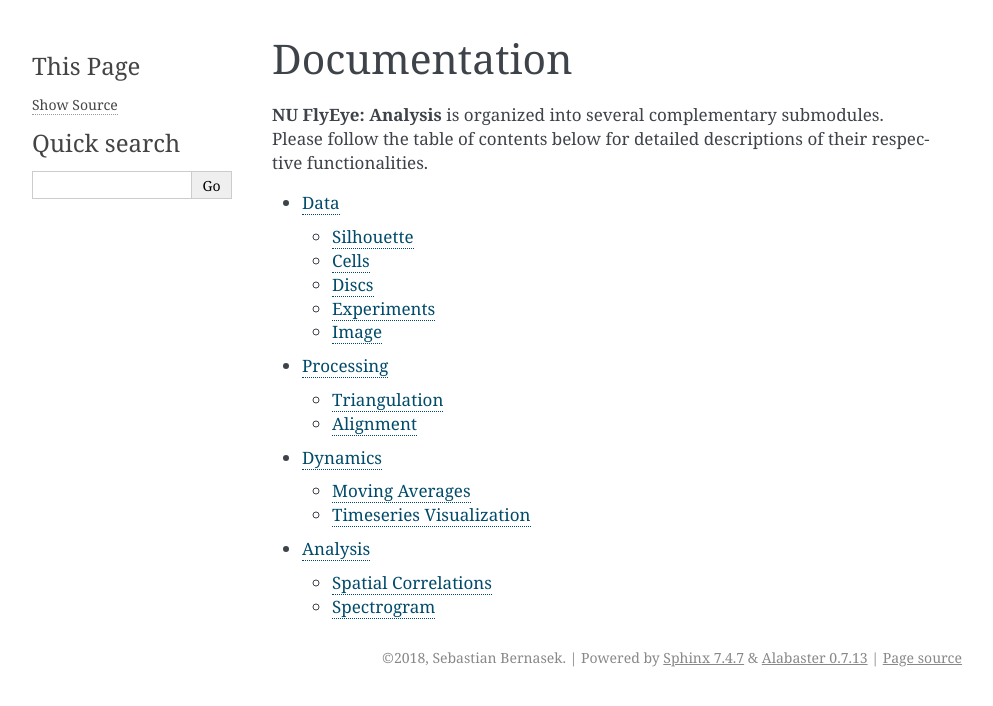
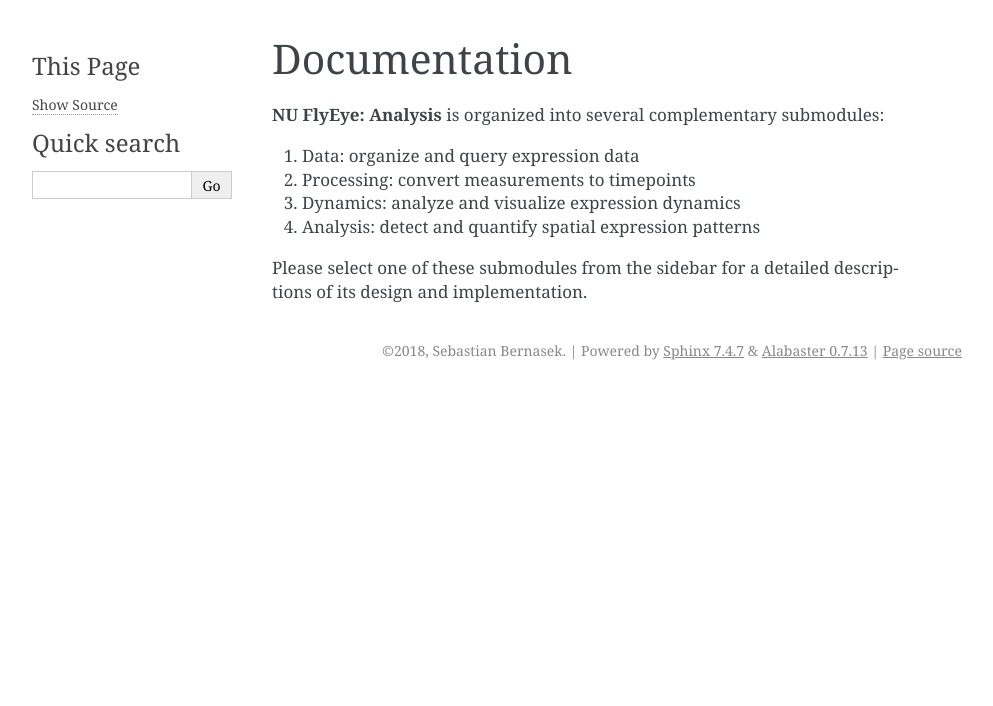
Before and after one commit to sbernasek/flyeye, a Sphinx documentation site: the page built from docs/source/documentation.rst, in a window 1280 px wide. Shown: the top 706 px of the page, without its empty margins (148-1141 px from the left). Built offline with Sphinx 7.4.7, drawn with Linux system fonts in a browser that asks for light colours.

Commit message:
minor docs formatting

```diff
--- a/docs/source/documentation.rst
+++ b/docs/source/documentation.rst
@@ -3,10 +3,18 @@
 Documentation
 =============
 
-**NU FlyEye: Analysis** is organized into several complementary submodules. Please follow the table of contents below for detailed descriptions of their respective functionalities.
+**NU FlyEye: Analysis** is organized into several complementary submodules:
+
+#. Data: organize and query expression data
+#. Processing: convert measurements to timepoints
+#. Dynamics: analyze and visualize expression dynamics
+#. Analysis: detect and quantify spatial expression patterns
+
+Please select one of these submodules from the sidebar for a detailed descriptions of its design and implementation.
 
 .. toctree::
-   :maxdepth: 2
+   :maxdepth: 1
+   :hidden:
 
    Data <modules/data>
    Processing <modules/processing>
--- a/docs/source/modules/data.rst
+++ b/docs/source/modules/data.rst
@@ -3,7 +3,9 @@
 DATA
 ====
 
-**NU FlyEye: Analysis** is built upon quantitative expression data measured using **NU FlyEye: Silhouette**. These measurements are obtained from ``.silhouette`` files using the ``flyeye.data.silhouette`` submodule. The data may then be queried at three levels:
+**NU FlyEye: Analysis** is built upon quantitative expression measurements read from ``.silhouette`` files using the  ``flyeye.data.silhouette`` submodule. Each labeled cell measurement becomes a record in a `Pandas dataframe <https://pandas.pydata.org/pandas-docs/stable/generated/pandas.DataFrame.html>`_.
+
+Cell measurement data are subject to three levels of organization:
 
   1. ``Cells`` objects contain one or more expression level measurements
 
```
Also changed, not shown: 11 other files.
